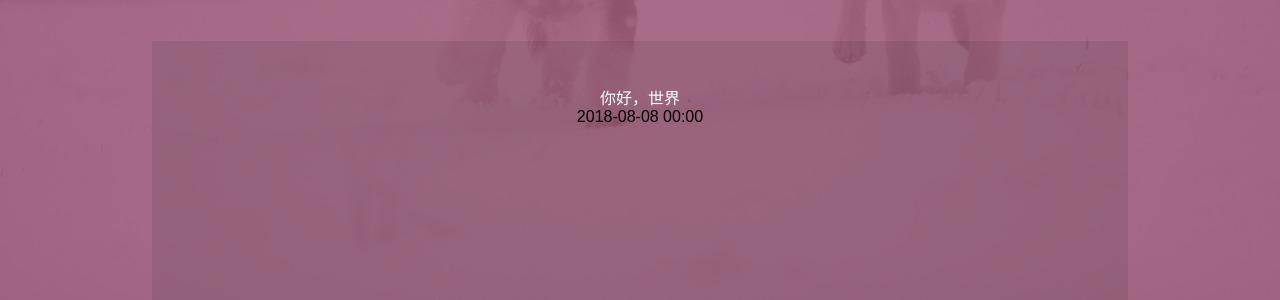
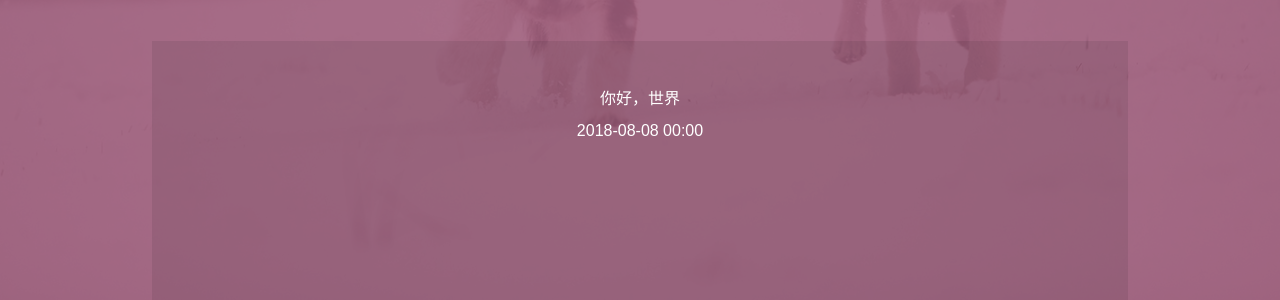
Before and after one commit to samonbling/blog, a Jekyll site: the page built from index.html, in a window 1280 px wide. Shown: the part 2380-2680 px from the top of the page. Built offline with Jekyll 4.4.1, drawn with Linux system fonts in a browser that asks for light colours.

Commit message:
Update index.html

```diff
--- a/index.html
+++ b/index.html
@@ -118,7 +118,7 @@ title: Samon的博客
 							<li>
 								<div class="card">
 									<a href="{{ site.baseurl }}{{ post.url }}">{{ post.title }}</a>
-									<div>{{ post.date | date: "%Y-%m-%d %H:%M"}}</div>
+									<div style="color:#fff;margin-top:14px;">{{ post.date | date: "%Y-%m-%d %H:%M"}}</div>
 								</div>
 							</li>
 						{% endfor %}
```
